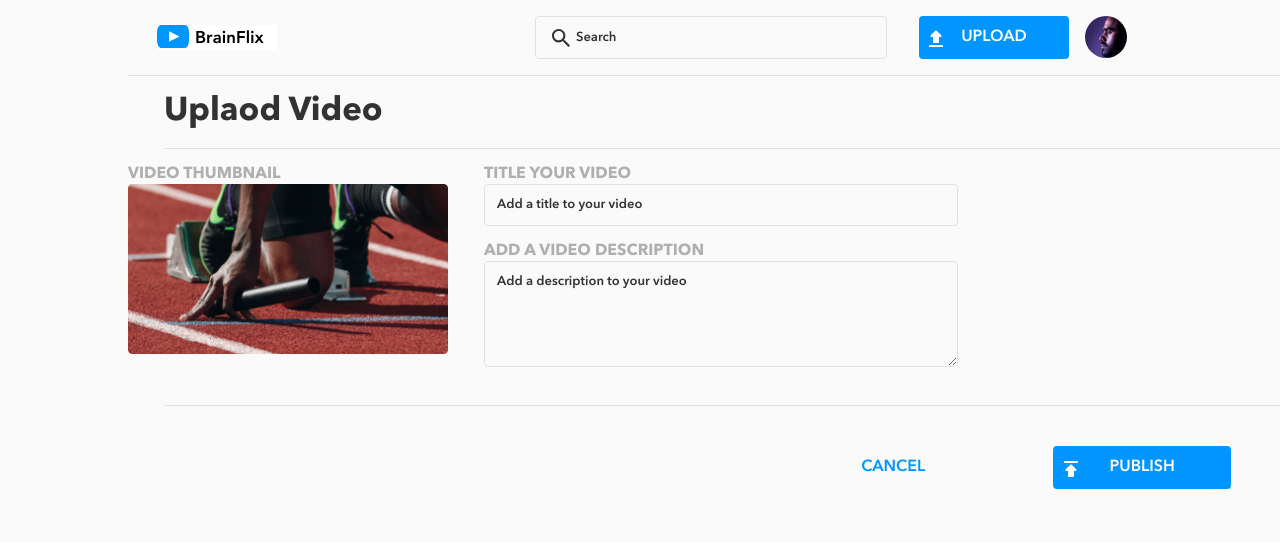
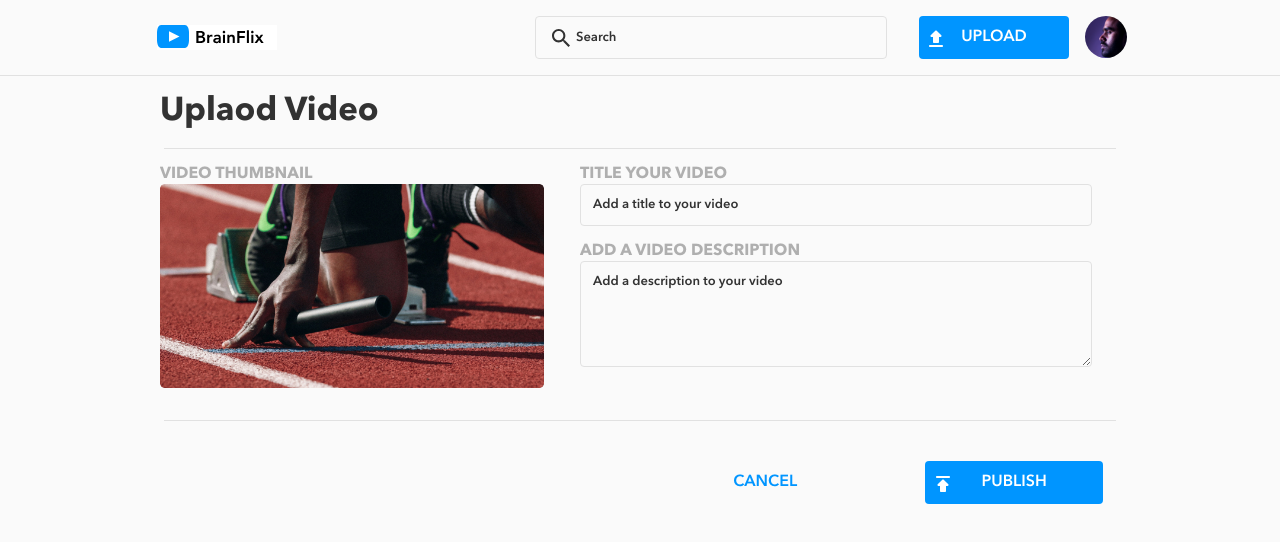
Before and after one commit to afreen009/brain-flix, a React (Vite) app: page / in a window 1280 px wide. Shown: the top 542 px of the page. Built offline with nearby package versions, Linux system fonts and the light colour scheme.

Commit message:
made upload video page for desktop

```diff
--- a/src/components/UploadVideo/UploadVideo.jsx
+++ b/src/components/UploadVideo/UploadVideo.jsx
@@ -6,7 +6,7 @@ const UploadVideo = () =>{
         <div className='uploadVideo__innerdiv'>
         <h2 className="uploadVideo__headerName">
                 Uplaod Video
-            </h2>
+        </h2>
             <div className='uploadVideo__divider'></div>
             <form className='uploadVideo__formSec'>
                 <section className='uploadVideo__inlineSec'>
--- a/src/components/UploadVideo/UploadVideo.scss
+++ b/src/components/UploadVideo/UploadVideo.scss
@@ -11,14 +11,20 @@
     @include desktop {
         width: 100vw;
         height: 100vh;
-        margin-left: 8rem
     }
-
+    &__formSec {
+        margin:0;
+        display: inline-block;
+        width: 100%;
+    }
     &__headerName {
         @include title;
         margin: 1rem 0 1rem 1rem;
         @include tablet {
         margin-left: 2.25rem;
+        }
+        @include desktop{
+            margin-left:10rem;
         }
     }
     &__titleLabel, &__descriptionLabel{
@@ -48,7 +54,8 @@
             width: 55vw;
         }
         @include desktop {
-            width: 25vw;
+            width: 30vw;
+
         }
     }
 
@@ -70,12 +77,16 @@
             margin: 0 2.25rem;
         }
         @include desktop {
-            width: auto;
+            width: 40%;
+            padding-right: 2rem;
         }
     }
     &__inlineSec {
         @include desktop{
             display: inline-flex;
+            width: 100%;
+            justify-content: center;
+            margin:0 1.25rem;
         }
     }
     &__title, &__description {
@@ -139,6 +150,9 @@
         @include divider;
         margin: 1rem 2.25rem;
        }
-
+       @include desktop {
+        @include divider;
+        margin: 1rem 10.25rem;
+       }
     }
  }
```
